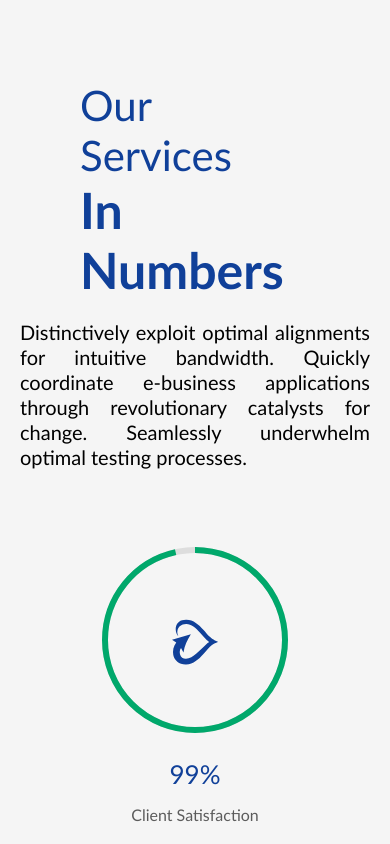
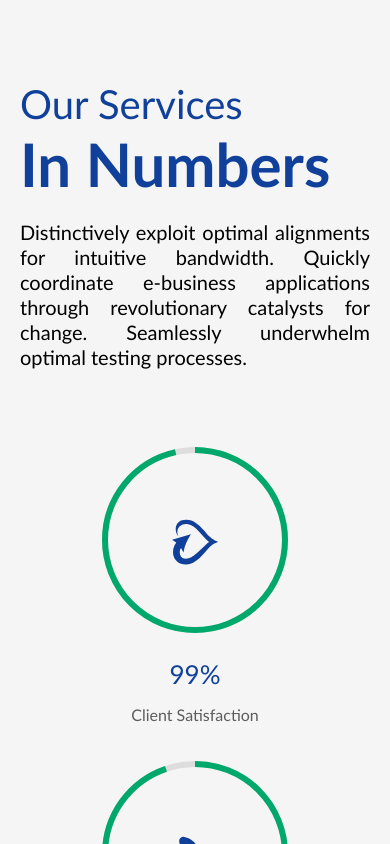
Before and after one commit to KrishKalavadia50/Flexibone, a React (Create React App) app: page /Service_info in a window 390 px wide. Shown: the top 844 px of the page. Built offline with nearby package versions, Linux system fonts and the light colour scheme; no server answers.

Commit message:
your message about the changes

```diff
--- a/src/App.css
+++ b/src/App.css
@@ -2069,7 +2069,7 @@ h1 .highlight {
   .Flexibone-image-section img {
     max-width: 100%;
     height: 100%;
-    top: -53px;
+    top: -25px;
     position: relative;
   }
 }
@@ -2711,15 +2711,6 @@ h1 .highlight {
   }
 
   .TFlexibone-info-title .highlight {
-    font-size: 50px;
-  }
-
-  .services-info-title {
-    font-size: 42px;
-    padding: 0 80px;
-  }
-
-  .services-info-title .highlight {
     font-size: 50px;
   }
 }
```
